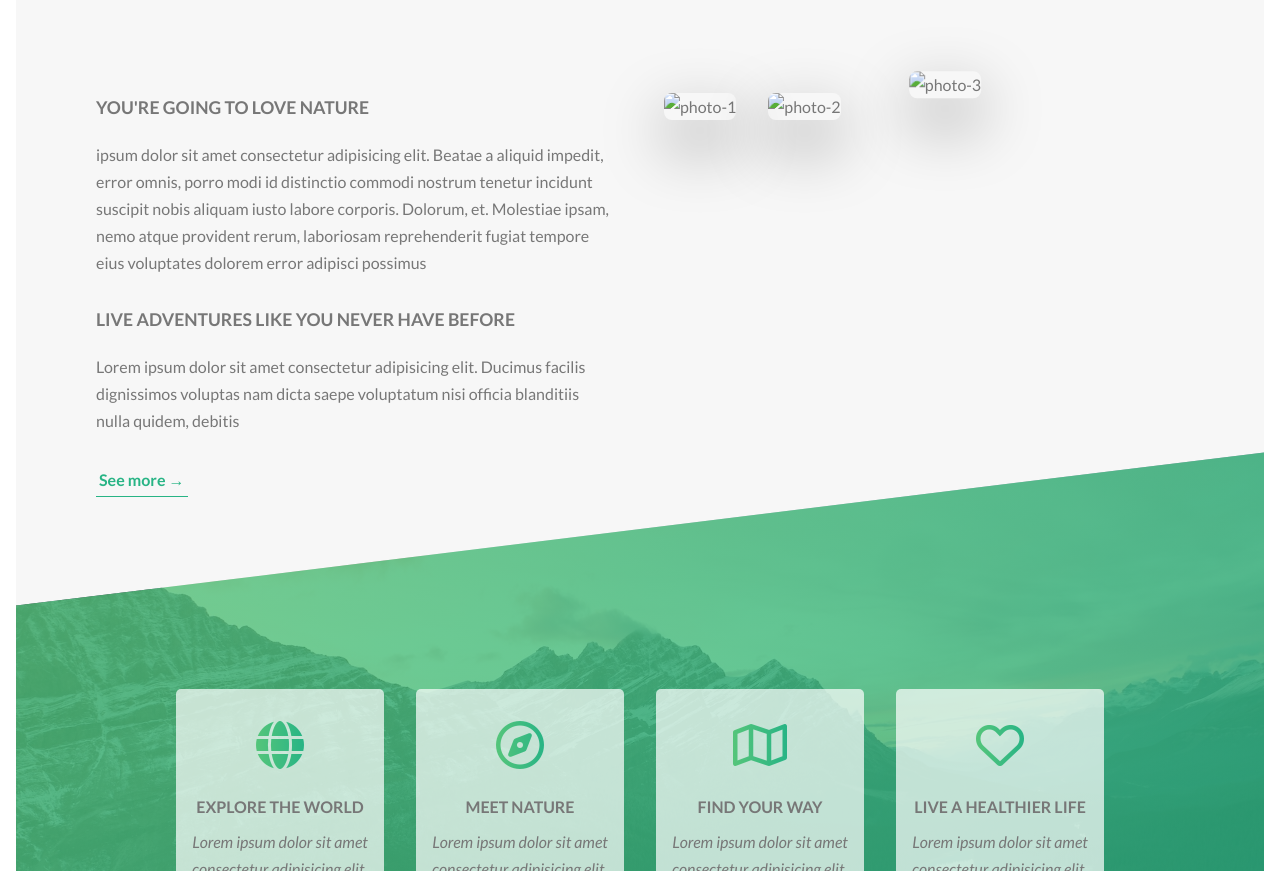
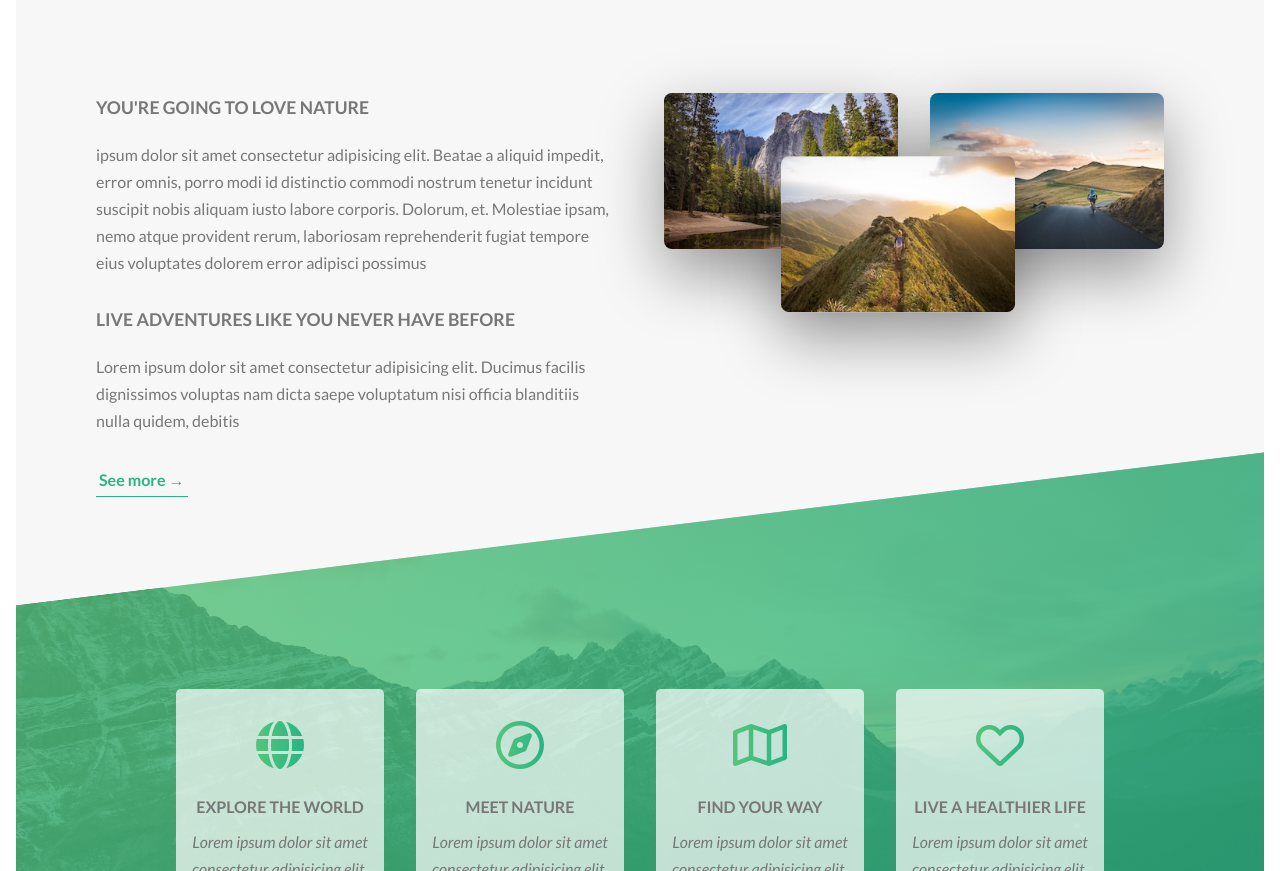
Before and after one commit to Ebram-Barsoum/Natours-Landing-page, a website: page index.html in a window 1280 px wide. Shown: the part 839-1710 px from the top of the page. Drawn offline with Linux system fonts and the light colour scheme; the site is published under a folder, as on GitHub Pages, so addresses that start at the root find nothing.

Commit message:
fix: fix about section images paths.

```diff
--- a/index.html
+++ b/index.html
@@ -1,4 +1,4 @@
-<!DOCTYPE html>
+<!doctype html>
 <html lang="en">
   <head>
     <meta charset="UTF-8" />
@@ -117,17 +117,17 @@
           <div class="col-2-of-2">
             <div class="composition">
               <img
-                src="/imgs/nat-1.jpg"
+                src="./imgs/nat-1.jpg"
                 alt="photo-1"
                 class="composition__photo composition__photo--p1"
               />
               <img
-                src="/imgs/nat-2.jpg"
+                src="./imgs/nat-2.jpg"
                 alt="photo-2"
                 class="composition__photo composition__photo--p2"
               />
               <img
-                src="/imgs/nat-3.jpg"
+                src="./imgs/nat-3.jpg"
                 alt="photo-3"
                 class="composition__photo composition__photo--p3"
               />
```
